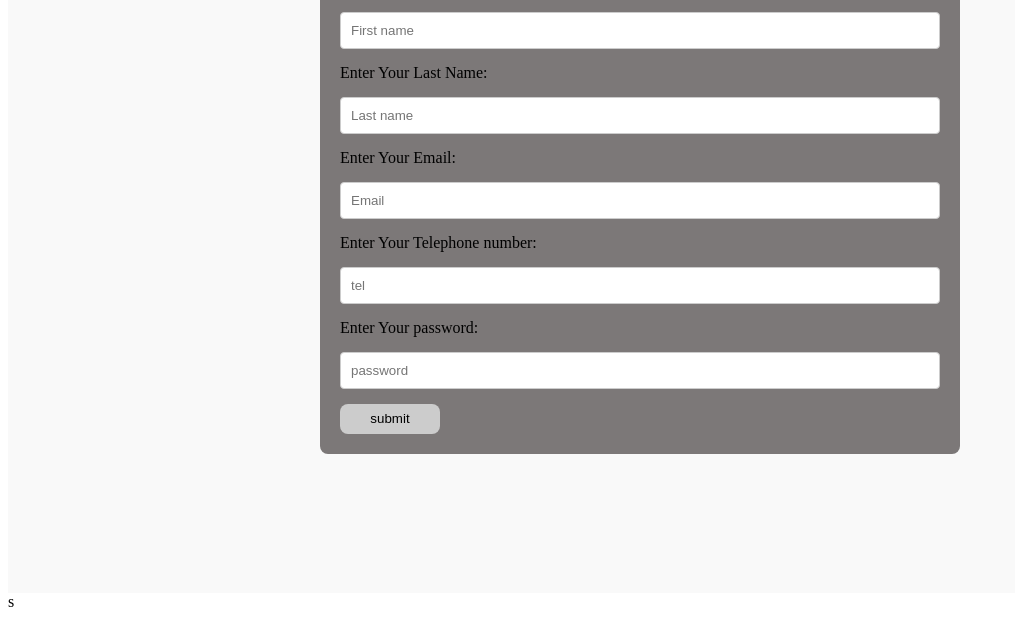
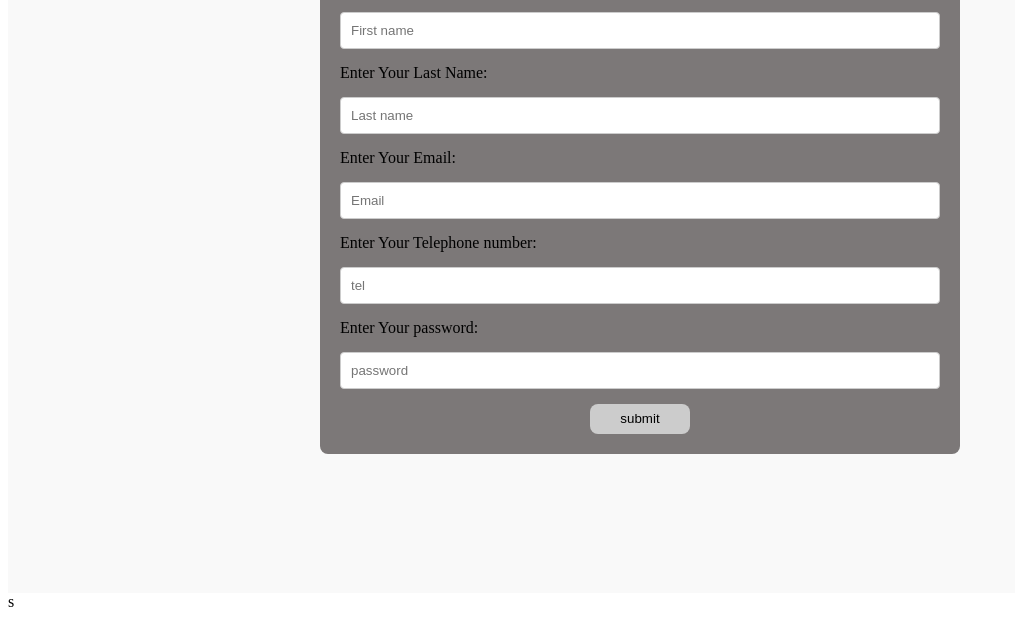
Before and after one commit to Popeaura/Form, a plain HTML site: page index.html in a window 1280 px wide. Shown: the part 255-874 px from the top of the page, without its empty margins (0-1015 px from the left). Drawn offline with Linux system fonts and the light colour scheme.

Commit message:
I modified my styles.css file

```diff
--- a/styles.css
+++ b/styles.css
@@ -59,5 +59,9 @@ button{
     width: 100px;
     height: 30px;
     border-radius: 8px;
+}
 
+.btn{
+    display: flex;
+    justify-content: center;
 }
```
